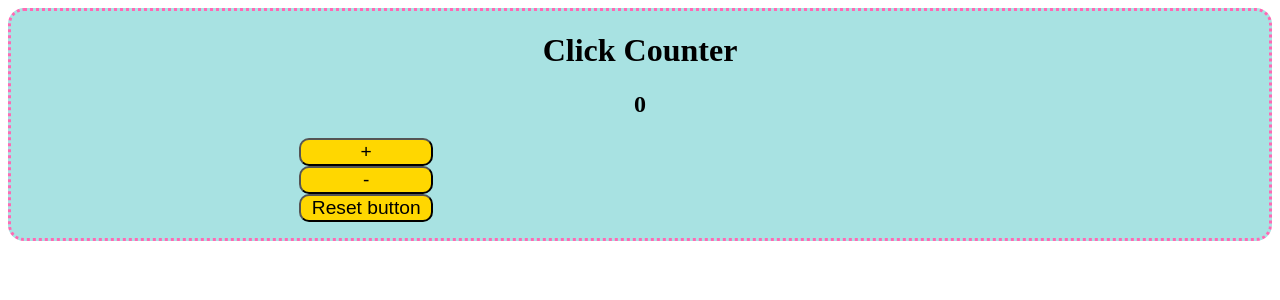
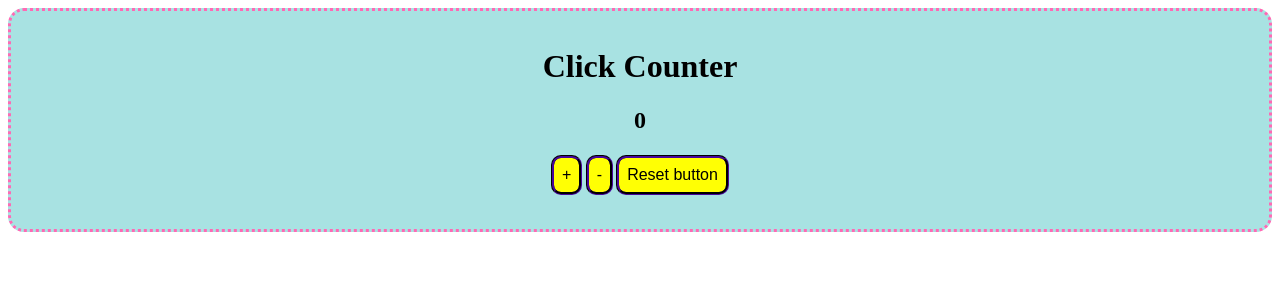
Before and after one commit to TheNimum/LearningVue00000001, a Vue app: page / in a window 1280 px wide. Shown: the top 300 px of the page. Built offline with nearby package versions, Linux system fonts and the light colour scheme.

Commit message:
hoover is added

```diff
--- a/src/components/HelloWorld.vue
+++ b/src/components/HelloWorld.vue
@@ -64,25 +64,26 @@ export default {
   border:indigo;
   border: dotted hotpink;
   text-align: center;
-  margin:0px;
-  padding-bottom: 1em;
+  padding-bottom: 2em;
+  padding-top: 1em;
+
   text-align: center;
   border-radius: 1em;
+
+
 
 }
 
 
 .btn{
-  background-color: gold;
-  justify-content: center;
-  margin-left: 15em;
+  font-size: 1em;
+  background-color: rgb(255, 255, 4);
+  padding:0.5em;
+  margin:0.1em;
+  border: groove rgb(33, 3, 71);
   border-radius: 10px;
-  font-size: 1.2em;
-  display: flex;
-  flex-direction: row;
-  width: 7em;
 }
-
+.btn:hover{ background-color: greenyellow;}
 
 
 h3 {
```
